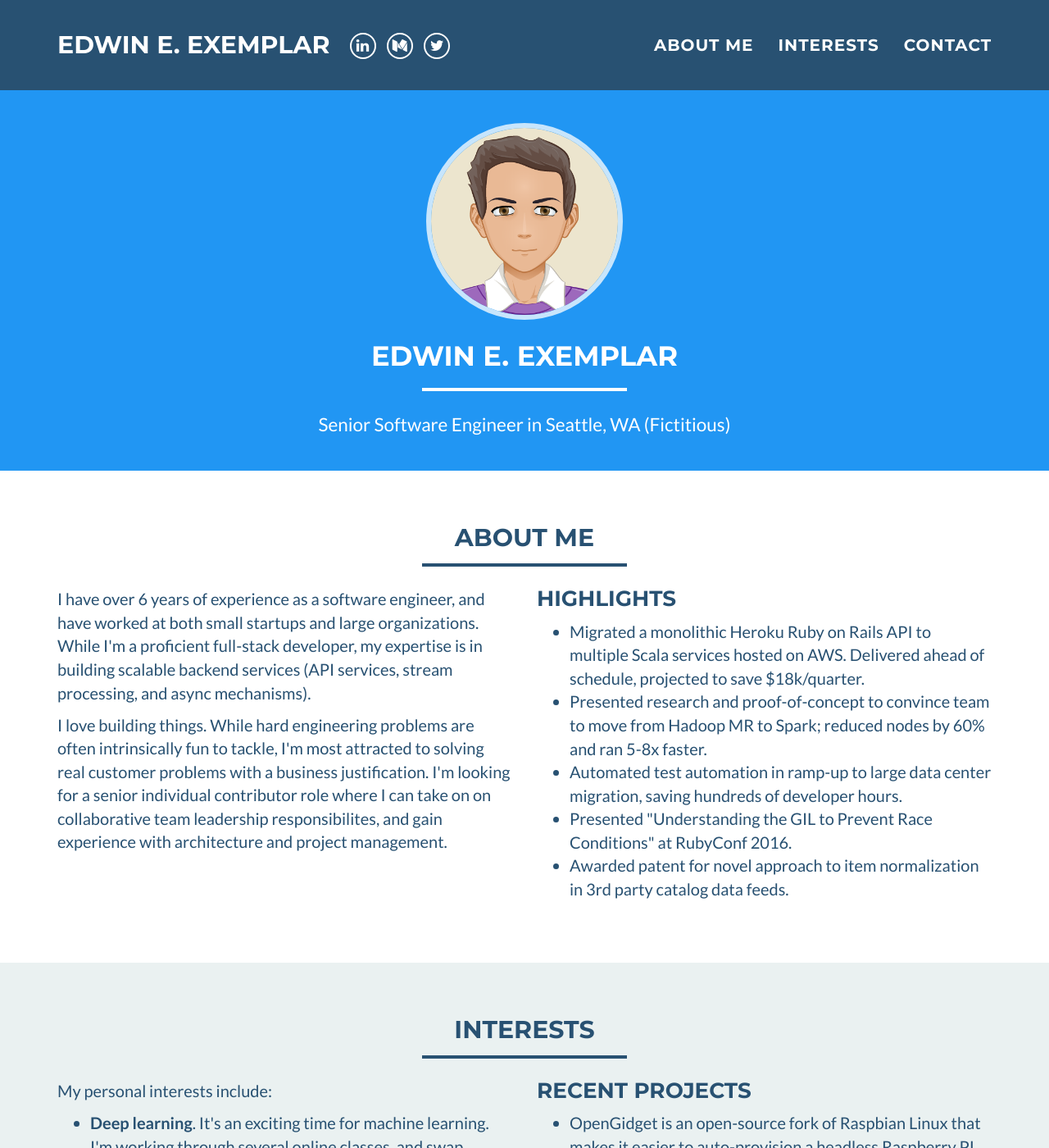
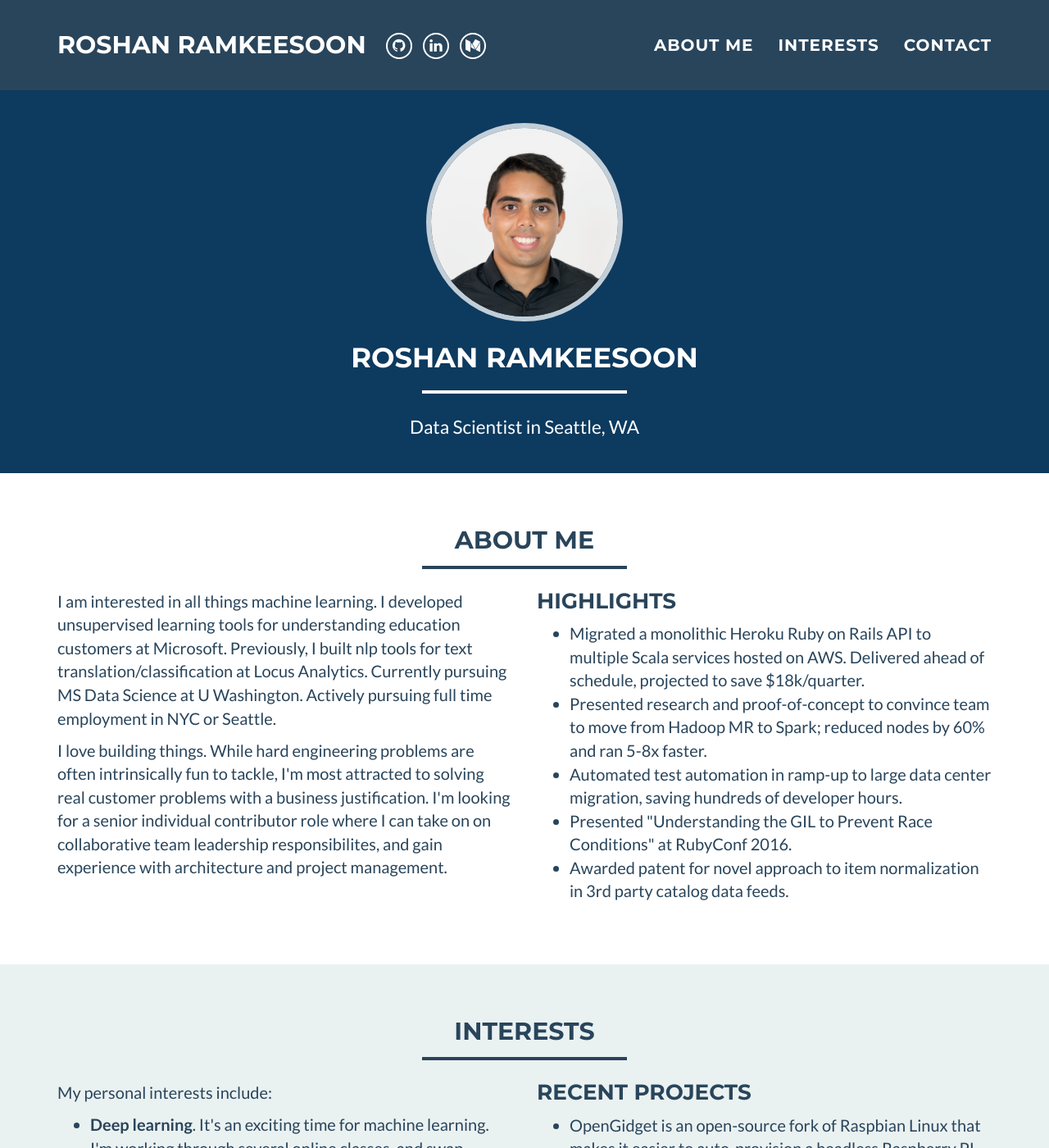
Before and after one commit to chuckgroom/onepage-bio, a Jekyll site: the page built from index.html, in a window 1280 px wide and 1400 px high. Shown: the whole window at 82% size. Built offline with Jekyll 4.4.1, drawn with Linux system fonts in a browser that asks for light colours; some of the changed text lies outside the part shown.

Commit message:
init build

```diff
--- a/_config.yml
+++ b/_config.yml
@@ -1,20 +1,20 @@
 # Site settings
-name: Edwin E. Exemplar
-email: edwin+contactme@someemail.com
+name: Roshan Ramkeesoon
+email: rramkeesoon93@gmail.com
 #canonical_url: https://edwinexemplar.com
-keywords: "Software Engineer, Python, Ruby, Machine Learning, Deep Learning, Startups, Agile, Pair Programming"
-skills: "Senior Software Engineer in Seattle, WA (Fictitious)"
+keywords: "Software Engineer, Machine Learning Engineer, TensorFlow, PyTorch, Python, Machine Learning, Deep Learning, Federated Learning"
+skills: "Data Scientist in Seattle, WA"
 baseurl:
 
 # Social networks usernames (many more available: google-plus, flickr, dribbble, pinterest, instagram, tumblr, linkedin, etc.)
 # You should replace these with your social networks, of course. :)
 social:
+  - title: github
+    url: https://github.com/r-o-s-h-a-n
   - title: linkedin
-    url: https://www.linkedin.com/in/cgroom/
+    url: https://www.linkedin.com/in/roshanr1/
   - title: medium
-    url: https://medium.com/@cgroom
-  - title: twitter
-    url: https://twitter.com/chuck_groom
+    url: https://medium.com/@rramkeesoon93
 
 # Google webmaster tools
 google_verify:
@@ -24,9 +24,9 @@ bing_verify:
 
 # Color settings (hex-codes without the leading hash-tag)
 color:
-  primary: 2196F3
-  primary-rgb: "33, 150, 243"
-  secondary: 285172
+  primary: 0D3A5F
+  primary-rgb: "13, 58, 95"
+  secondary: 29455b
   secondary-dark: 29455b
   section-tout: eaf1f1
 
--- a/_includes/about_me.html
+++ b/_includes/about_me.html
@@ -9,10 +9,11 @@
     <div class="row">
 	    <div class="col-sm-6">
     		<p>
-            I have over 6 years of experience as a software engineer, and have worked
-            at both small startups and large organizations. While I'm a proficient full-stack
-            developer, my expertise is in building scalable backend services (API services, stream processing,
-            and async mechanisms).
+            I am interested in all things machine learning. I developed unsupervised learning
+            tools for understanding education customers at Microsoft. Previously, I built nlp
+            tools for text translation/classification at Locus Analytics. Currently pursuing
+            MS Data Science at U Washington. Actively pursuing full time employment in
+            NYC or Seattle.
         </p>
         <p>
            I love building things.
```
Also changed, not shown: img/icon.png, img/profile.png.
